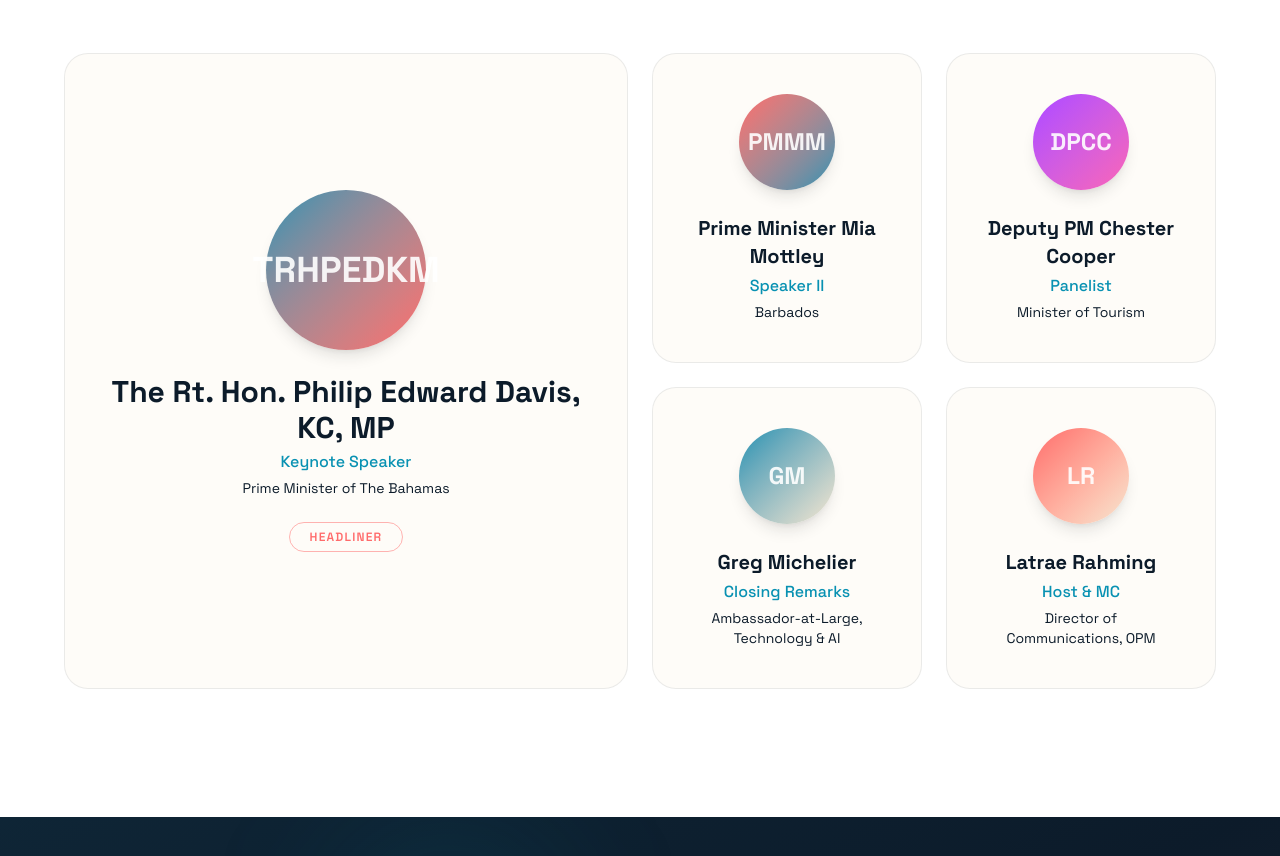
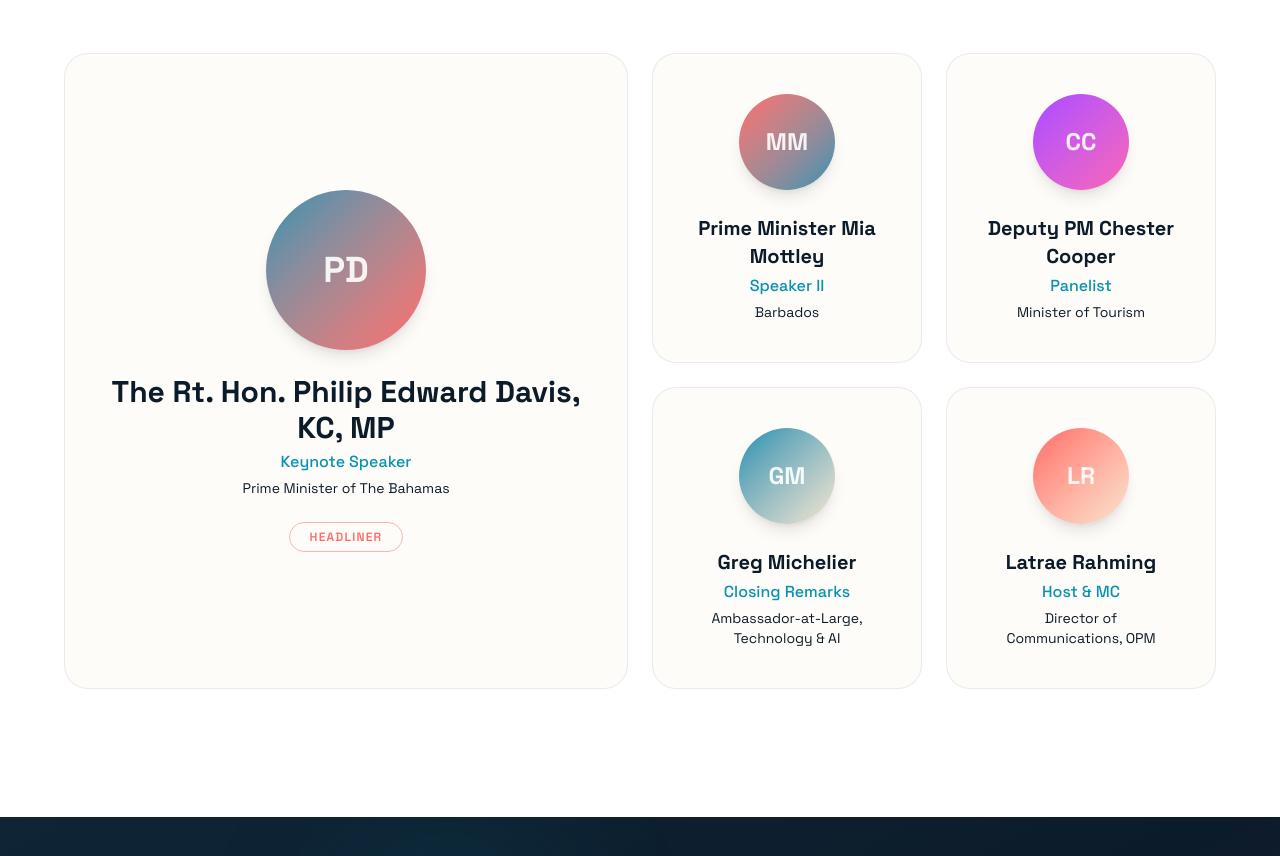
Before and after one commit to gmr0780/Bahamas-Creator-Economy, a Next.js app: page / in a window 1280 px wide. Shown: the part 4980-5836 px from the top of the page. Built offline with nearby package versions, Linux system fonts and the light colour scheme.

Commit message:
Fix speaker initials: PD, MM, CC, GM, LR instead of auto-generated abbreviations

```diff
--- a/src/app/page.tsx
+++ b/src/app/page.tsx
@@ -108,30 +108,35 @@ const pillars = [
 const speakers = [
   {
     name: "The Rt. Hon. Philip Edward Davis, KC, MP",
+    initials: "PD",
     role: "Keynote Speaker",
     tagline: "Prime Minister of The Bahamas",
     featured: true,
   },
   {
     name: "Prime Minister Mia Mottley",
+    initials: "MM",
     role: "Speaker II",
     tagline: "Barbados",
     featured: false,
   },
   {
     name: "Deputy PM Chester Cooper",
+    initials: "CC",
     role: "Panelist",
     tagline: "Minister of Tourism",
     featured: false,
   },
   {
     name: "Greg Michelier",
+    initials: "GM",
     role: "Closing Remarks",
     tagline: "Ambassador-at-Large, Technology & AI",
     featured: false,
   },
   {
     name: "Latrae Rahming",
+    initials: "LR",
     role: "Host & MC",
     tagline: "Director of Communications, OPM",
     featured: false,
@@ -399,10 +404,7 @@ export default function Home() {
                             : "text-xl sm:text-2xl"
                         }`}
                       >
-                        {s.name
-                          .split(" ")
-                          .map((w) => w[0])
-                          .join("")}
+                        {s.initials}
                       </span>
                     </div>
 
```
